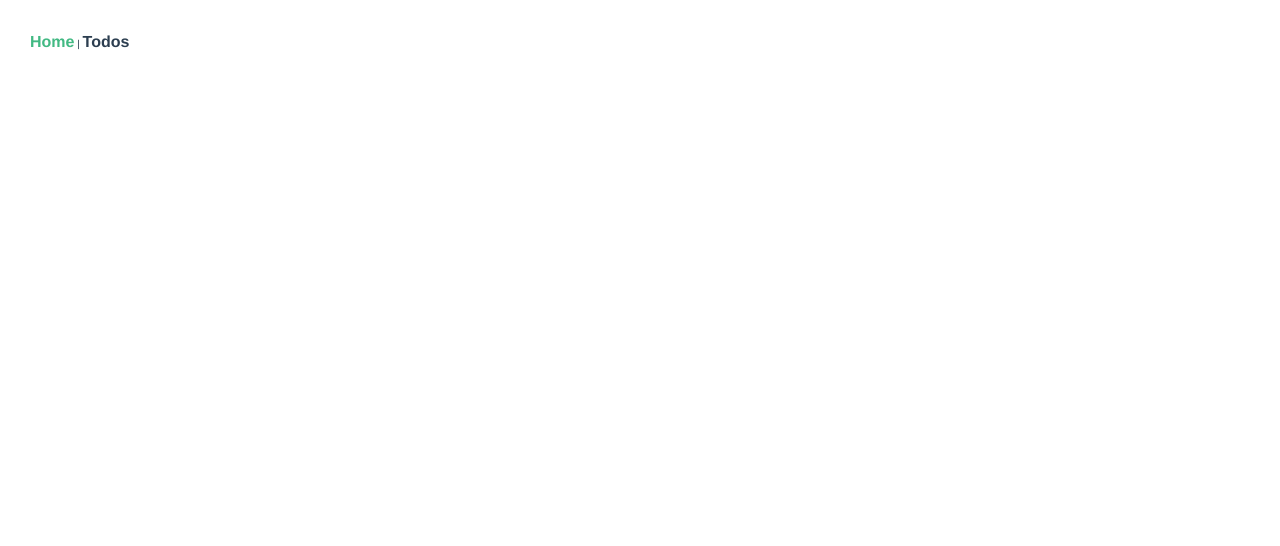
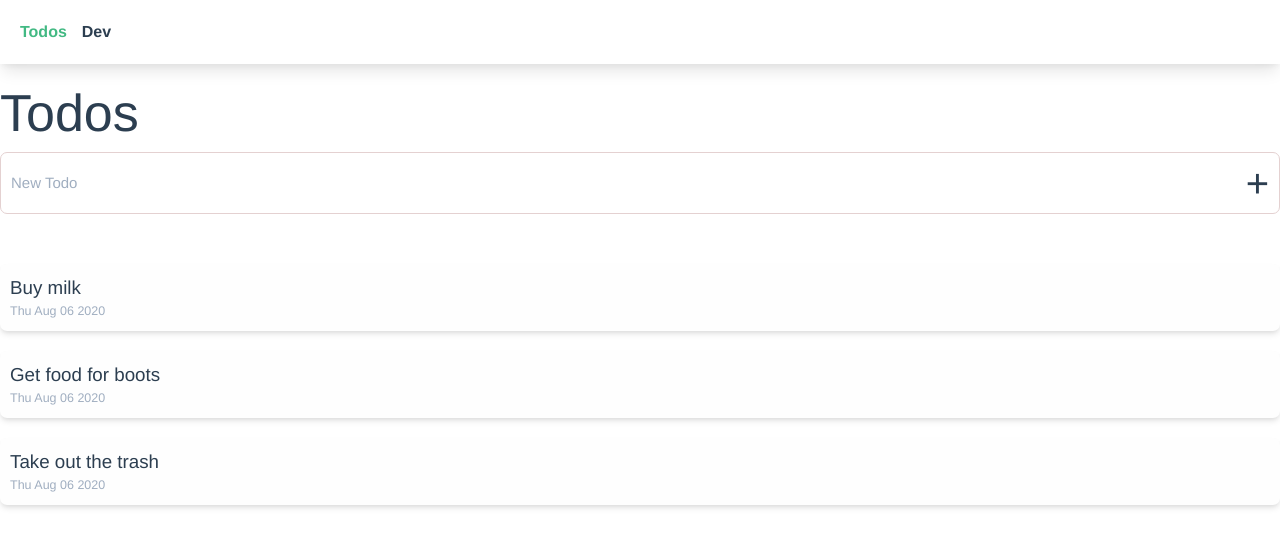
Before and after one commit to unChartedZone/todo-app, a Vue app: page / in a window 1280 px wide. Shown: the top 546 px of the page. Built offline with nearby package versions, Linux system fonts and the light colour scheme.

Commit message:
removed home view, made todos main page, and added the following views:
- dev
- login
- signup

```diff
--- a/src/components/Navbar.vue
+++ b/src/components/Navbar.vue
@@ -1,13 +1,21 @@
 <template>
-  <div class="nav">
-    <router-link class="nav__link" to="/">Home</router-link> |
-    <router-link class="nav__link" to="/todos">Todos</router-link>
-  </div>
+  <nav class="nav">
+    <div class="nav__main container space-x-6">
+      <router-link class="nav__link" to="/">Todos</router-link>
+      <router-link class="nav__link" to="/dev">Dev</router-link>
+    </div>
+  </nav>
 </template>
 
 <style lang="scss">
 .nav {
-  padding: 30px;
+  @apply shadow-lg;
+
+  padding: 2rem;
+
+  &__main {
+    @apply mx-auto;
+  }
 
   &__link {
     font-size: 1.6rem;
--- a/src/router.js
+++ b/src/router.js
@@ -2,8 +2,10 @@ import Vue from 'vue';
 import Router from 'vue-router';
 
 // Views
-import Home from './views/Home.vue';
 import Todos from './views/Todos.vue';
+import Login from './views/Login.vue';
+import Signup from './views/Signup.vue';
+import Dev from './views/Dev.vue';
 
 Vue.use(Router);
 
@@ -13,13 +15,23 @@ const router = new Router({
   routes: [
     {
       path: '/',
-      name: 'Home',
-      component: Home,
+      name: 'Todos',
+      component: Todos,
     },
     {
-      path: '/todos',
-      name: 'Todos',
-      component: Todos,
+      path: '/login',
+      name: 'Login',
+      component: Login,
+    },
+    {
+      path: '/signup',
+      name: 'signup',
+      component: Signup,
+    },
+    {
+      path: '/dev',
+      name: 'Dev',
+      component: Dev,
     },
   ],
 });
--- /dev/null
+++ b/src/views/Dev.vue
@@ -0,0 +1,5 @@
+<template>
+  <div class="container mx-auto">
+    <h1 class="h1">Dev</h1>
+  </div>
+</template>
--- a/src/views/Home.vue
+++ /dev/null
@@ -1,4 +0,0 @@
-<template>
-  <div class="home">
-  </div>
-</template>
--- /dev/null
+++ b/src/views/Login.vue
@@ -0,0 +1,5 @@
+<template>
+  <div class="container mx-auto">
+    <h1 class="h1">Login</h1>
+  </div>
+</template>
--- /dev/null
+++ b/src/views/Signup.vue
@@ -0,0 +1,5 @@
+<template>
+  <div class="container mx-auto">
+    <h1 class="h1">Sign Up</h1>
+  </div>
+</template>
--- a/src/views/Todos.vue
+++ b/src/views/Todos.vue
@@ -1,17 +1,30 @@
 <template>
-  <div class="container mx-auto">
+  <div class="container mx-auto mt-4">
     <h1 class="h1">Todos</h1>
     <div class="text-field">
-      <form v-on:submit.prevent class="flex justify-between items-center h-full">
-        <input v-model="inputText" class="text-field__input" type="text" placeholder="New Todo" />
+      <form
+        v-on:submit.prevent
+        class="flex justify-between items-center h-full"
+      >
+        <input
+          v-model="inputText"
+          class="text-field__input"
+          type="text"
+          placeholder="New Todo"
+        />
         <button @click="addTodo" class="text-field__action">+</button>
       </form>
     </div>
-    <div class="todos">
-      <div class="todos__item shadow-md" v-for="(todo, index) in todos" :key="index">
-        <p class="text-2xl inline-block">
+    <div class="todos__list">
+      <div
+        class="todos__item shadow-md"
+        v-for="(todo, index) in todos"
+        :key="index"
+      >
+        <p class="text-3xl inline-block">
           {{ todo.text }}
         </p>
+        <p class="text-xl text-gray-500">{{ todo.created }}</p>
       </div>
     </div>
   </div>
@@ -22,13 +35,33 @@ export default {
   data() {
     return {
       inputText: '',
-      todos: [{ text: 'Buy milk' }, { text: 'Get food for boots' }, { text: 'Take out the trash' }],
+      todos: [
+        {
+          text: 'Buy milk',
+          description: '',
+          created: new Date().toDateString(),
+        },
+        {
+          text: 'Get food for boots',
+          description: '',
+          created: new Date().toDateString(),
+        },
+        {
+          text: 'Take out the trash',
+          description: '',
+          created: new Date().toDateString(),
+        },
+      ],
     };
+  },
+  mounted() {
+    console.log(new Date().toDateString());
   },
   methods: {
     addTodo() {
       this.todos.push({
         text: this.inputText,
+        created: new Date().toDateString(),
       });
       this.inputText = '';
     },
@@ -57,9 +90,11 @@ export default {
 }
 
 .todos {
-  display: flex;
-  flex-direction: column;
-  margin: 5rem 0;
+  &__list {
+    display: flex;
+    flex-direction: column;
+    margin: 5rem 0;
+  }
 
   &__item {
     background-color: #fefefe;
```
